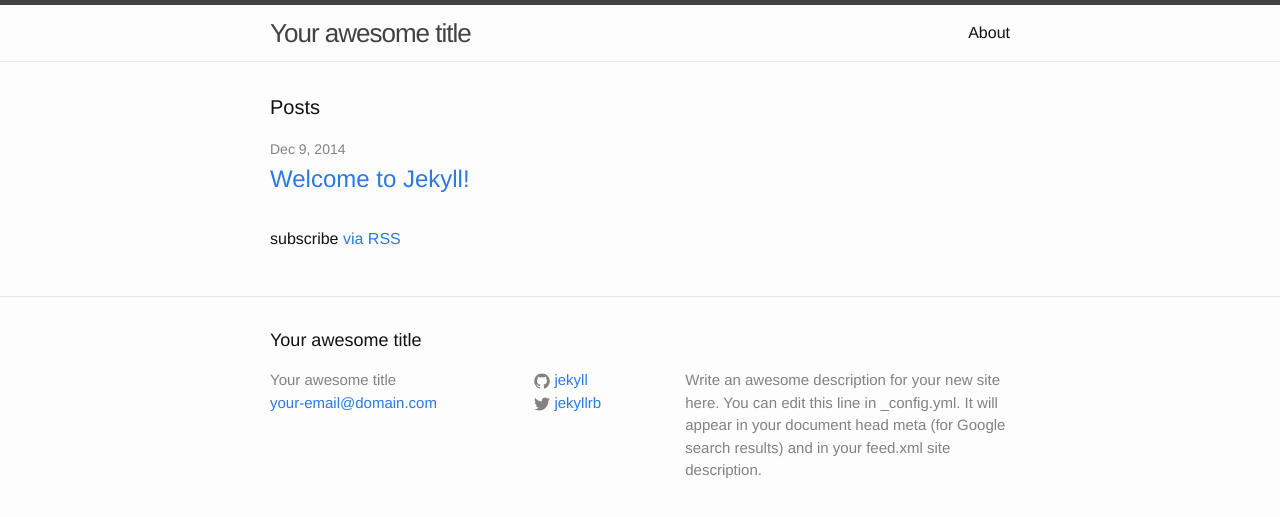
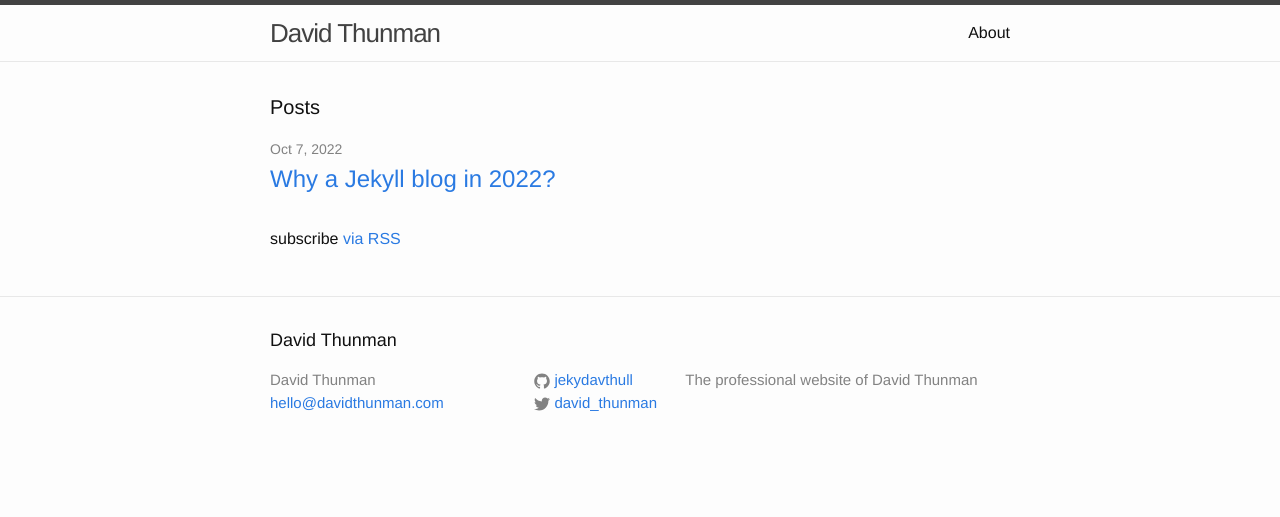
Before and after one commit to davthu/davthu.github.io, a Jekyll site: the page built from index.html, in a window 1280 px wide. Shown: the top 517 px of the page. Built offline with Jekyll 4.4.1, drawn with Linux system fonts in a browser that asks for light colours.

```diff
--- a/_config.yml
+++ b/_config.yml
@@ -1,14 +1,12 @@
 # Site settings
-title: Your awesome title
-email: your-email@domain.com
+title: David Thunman
+email: hello@davidthunman.com
 description: > # this means to ignore newlines until "baseurl:"
-  Write an awesome description for your new site here. You can edit this
-  line in _config.yml. It will appear in your document head meta (for
-  Google search results) and in your feed.xml site description.
+  The professional website of David Thunman
 baseurl: "" # the subpath of your site, e.g. /blog/
-url: "http://yourdomain.com" # the base hostname & protocol for your site
-twitter_username: jekyllrb
-github_username:  jekyll
+url: "http://davidthunman.com" # the base hostname & protocol for your site
+twitter_username: david_thunman
+github_username: jekydavthull
 
 # Build settings
 markdown: kramdown
```
Also changed, not shown: Gemfile (added, +7 -0 lines), _posts/2014-12-09-welcome-to-jekyll.markdown (deleted, +0 -25 lines), _posts/2022-10-07-why-this-page.markdown (added, +8 -0 lines), Gemfile.lock (added), 1 other file.
